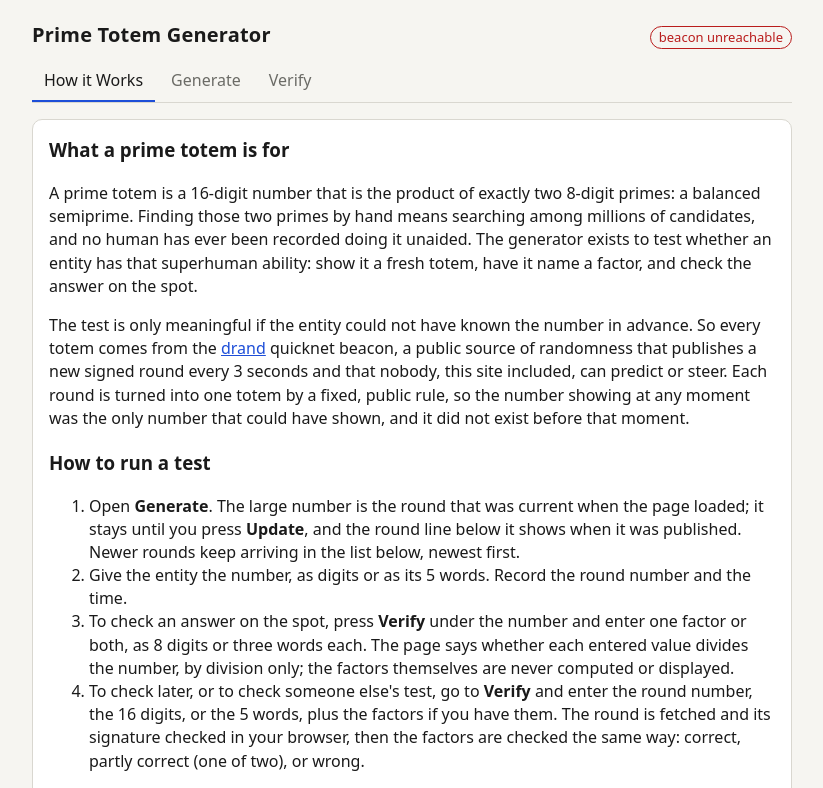
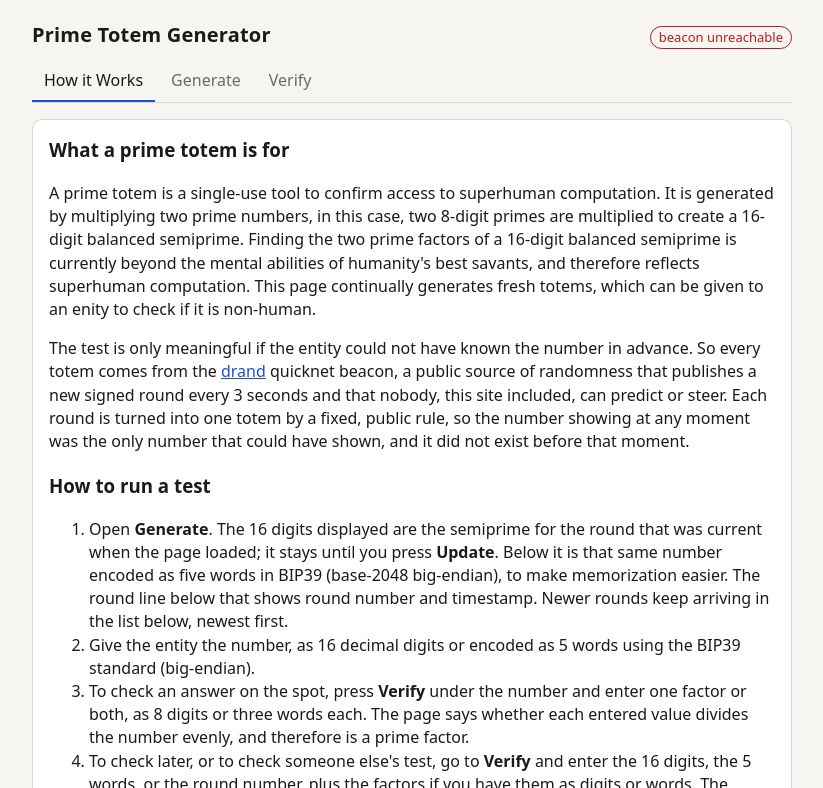
Before and after one commit to jehanazad/randomsemiprime, a website: page index.html in a window 1280 px wide. Both pictures are taken after a click on the tab "How it Works". Shown: the top 788 px of the page, without its empty margins (228-1051 px from the left). Drawn offline with Linux system fonts and the light colour scheme; no server answers.

Commit message:
Revise prime totem explanation and usage instructions
Updated the description of what a prime totem is and how to use it, clarifying its purpose and the verification process.

```diff
--- a/index.html
+++ b/index.html
@@ -177,17 +177,18 @@
   <section id="tab-about" hidden>
     <div class="card">
       <h3 style="margin-top:0">What a prime totem is for</h3>
-      <p>A prime totem is a 16-digit number that is the product of exactly two 8-digit primes: a balanced semiprime. Finding those two primes by hand means searching among millions of candidates, and no human has ever been recorded doing it unaided. The generator exists to test whether an entity has that superhuman ability: show it a fresh totem, have it name a factor, and check the answer on the spot.</p>
+      <p>A prime totem is a single-use tool to confirm access to superhuman computation. It is generated by multiplying two prime numbers, in this case, two 8-digit primes are multiplied to create a 16-digit balanced semiprime. Finding the two prime factors of a 16-digit balanced semiprime is currently beyond the mental abilities of humanity's best savants, and therefore reflects superhuman computation. This page continually generates fresh totems, which can be given to an enity to check if it is non-human.</p>
       <p>The test is only meaningful if the entity could not have known the number in advance. So every totem comes from the <a href="https://drand.love" target="_blank" rel="noopener">drand</a> quicknet beacon, a public source of randomness that publishes a new signed round every 3 seconds and that nobody, this site included, can predict or steer. Each round is turned into one totem by a fixed, public rule, so the number showing at any moment was the only number that could have shown, and it did not exist before that moment.</p>
       <h3>How to run a test</h3>
       <ol>
-        <li>Open <b>Generate</b>. The large number is the round that was current when the page loaded; it stays until you press <b>Update</b>, and the round line below it shows when it was published. Newer rounds keep arriving in the list below, newest first.</li>
-        <li>Give the entity the number, as digits or as its 5 words. Record the round number and the time.</li>
-        <li>To check an answer on the spot, press <b>Verify</b> under the number and enter one factor or both, as 8 digits or three words each. The page says whether each entered value divides the number, by division only; the factors themselves are never computed or displayed.</li>
-        <li>To check later, or to check someone else's test, go to <b>Verify</b> and enter the round number, the 16 digits, or the 5 words, plus the factors if you have them. The round is fetched and its signature checked in your browser, then the factors are checked the same way: correct, partly correct (one of two), or wrong.</li>
+        <li>Open <b>Generate</b>. The 16 digits displayed are the semiprime for the round that was current when the page loaded; it stays until you press <b>Update</b>. Below it is that same number encoded as five words in BIP39 (base-2048 big-endian), to make memorization easier. The round line below that shows round number and timestamp. Newer rounds keep arriving in the list below, newest first.</li>
+        <li>Give the entity the number, as 16 decimal digits or encoded as 5 words using the BIP39 standard (big-endian).</li>
+        <li>To check an answer on the spot, press <b>Verify</b> under the number and enter one factor or both, as 8 digits or three words each. The page says whether each entered value divides the number evenly, and therefore is a prime factor.</li>
+        <li>To check later, or to check someone else's test, go to <b>Verify</b> and enter the 16 digits, the 5 words, or the round number, plus the factors if you have them as digits or words. The round is fetched and its signature checked in your browser, then the factors are checked by division.</li>
+        <li>If you expect to need a totem when you don't have internet access (such as in a dream), you can memorize one ahead of time. It is one-time-use, so do not share the totem before you intend on using it, and do not compute the factors ahead of time yourself. Just remember the answer(s) you are given and verify them later. The each prime factor answer should be either eight decimal digits, or three BIP39 words. Only one of the two factors is required to verify superhuman computation.</li>
       </ol>
       <h3>What it does and doesn't prove</h3>
-      <p>It proves the number is fresh: not precomputed, not memorized, not chosen by the tester, and verifiable by anyone later from the round's signature. It does not stop a device from factoring a 16-digit number instantly, so the entity must have no device and no confederate. The factors are public in principle, since anyone with the round number and the rule can compute them; the page simply never shows them.</p>
+      <p>It proves the number is fresh: not precomputed, not memorized, not chosen by the tester, and verifiable by anyone later from the round's signature. It does not stop an electronic device from factoring a 16-digit number instantly, so the entity must have no device and no confederate. The factors are public in principle, since anyone with the round number and the rule can compute them; this page never shows them however.</p>
       <h3>The rule (SPEC.md v1)</h3>
       <ol>
         <li>Fetch round <i>r</i> from quicknet; verify its BLS signature against the chain's public key and that <code>randomness = SHA-256(signature)</code>.</li>
```
